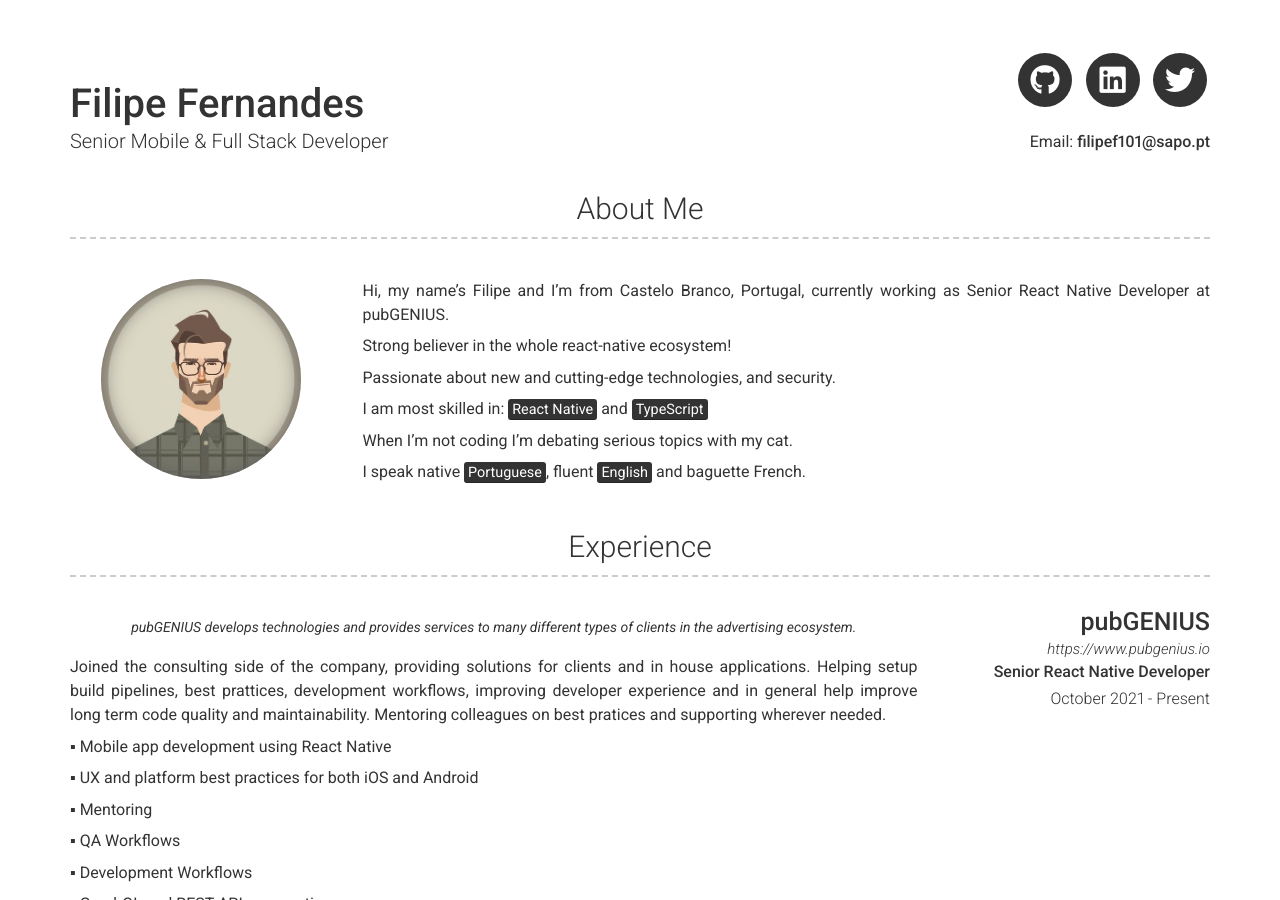
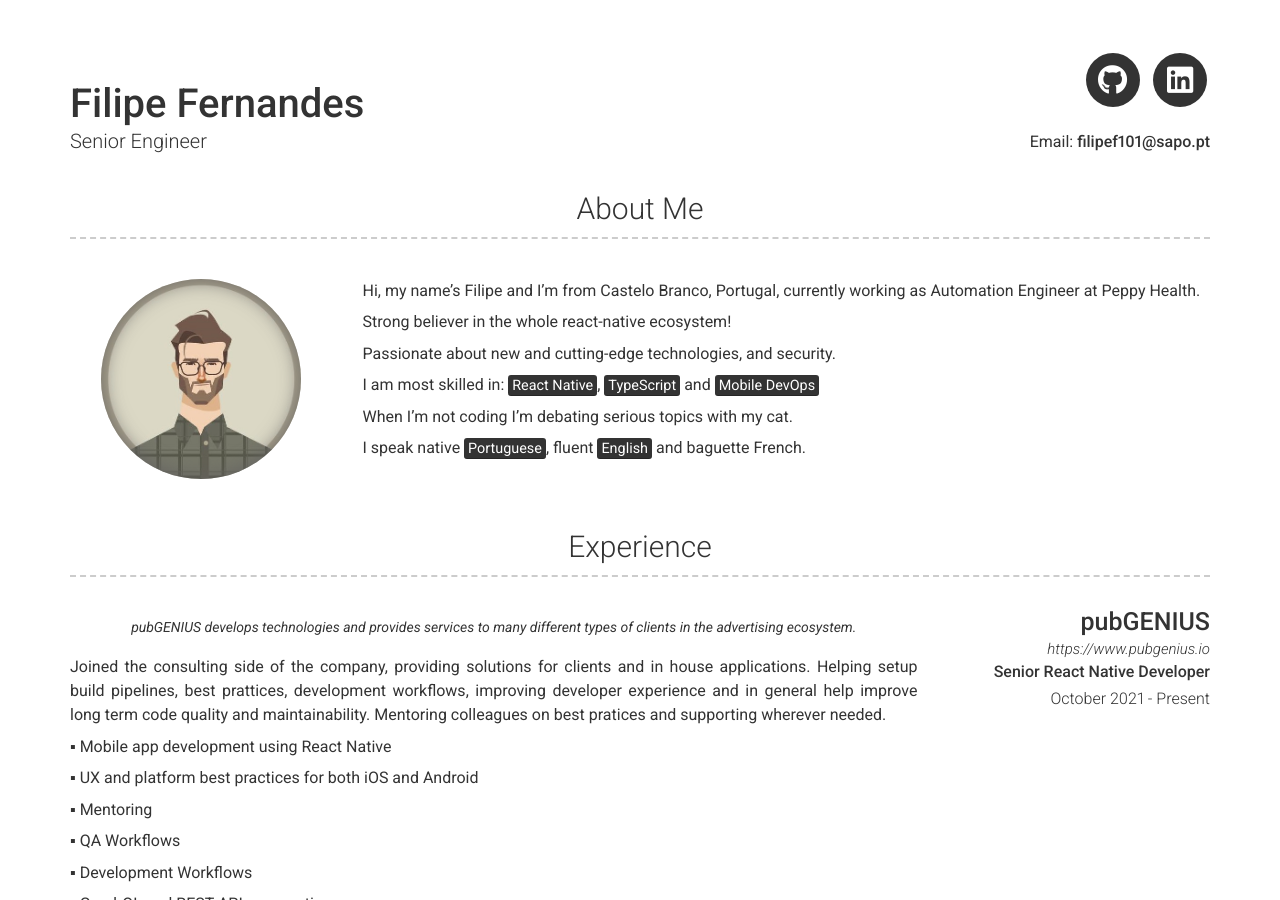
Before and after one commit to filipef101/filipef101.github.io, a Jekyll site: the page built from index.md, in a window 1280 px wide and 900 px high. Built offline with Jekyll 4.4.1, drawn with Linux system fonts in a browser that asks for light colours; nearby versions of some CDN libraries; a script that is not in the unit is left out.

Commit message:
Update _config.yml

```diff
--- a/_config.yml
+++ b/_config.yml
@@ -4,12 +4,12 @@ favicon: images/favicon.ico
 darkmode: false
 # Personal info
 name: Filipe Fernandes
-title: Senior Mobile & Full Stack Developer
+title: Senior Engineer
 email: filipef101@sapo.pt
 # website: https://filas.me
 
 # Social links
-twitter_username: zilipef101
+# twitter_username: zilipef101
 github_username: filipef101
 # dribbble_username: jekyll
 # facebook_username: jekyll
@@ -25,13 +25,13 @@ gtm: true
 # about_title: About Me
 about_profile_image: images/profile.jpg
 about_content: | # this will include new lines to allow paragraphs
-  Hi, my name's Filipe and I'm from Castelo Branco, Portugal, currently working as Senior React Native Developer at pubGENIUS.
+  Hi, my name's Filipe and I'm from Castelo Branco, Portugal, currently working as Automation Engineer at Peppy Health.
 
   Strong believer in the whole react-native ecosystem!
 
   Passionate about new and cutting-edge technologies, and security.
 
-  I am most skilled in: <mark>React Native</mark> and <mark>TypeScript</mark>
+  I am most skilled in: <mark>React Native</mark>, <mark>TypeScript</mark> and <mark>Mobile DevOps</mark>
 
   When I'm not coding I'm debating serious topics with my cat.
 
```
